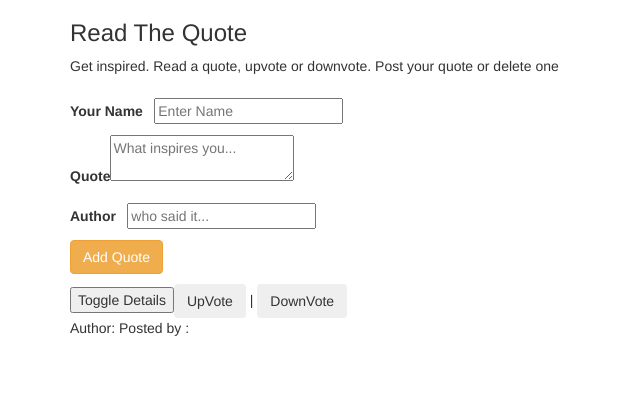
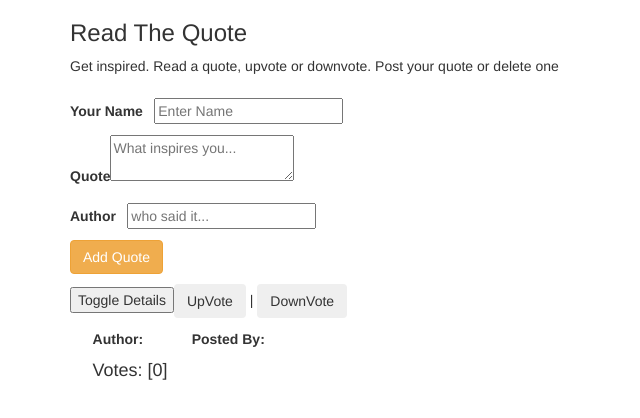
Before and after one commit to COdingaorg/ReadTheQuote, an Angular app: page / in a window 1280 px wide. Shown: the top 418 px of the page, without its empty margins (0-640 px from the left). Built offline with nearby package versions, Linux system fonts and the light colour scheme.

Commit message:
adds initial vote to class and s=displays it to quote details

```diff
--- a/src/app/quote-class.ts
+++ b/src/app/quote-class.ts
@@ -1,5 +1,5 @@
 export class QuoteClass {
-  constructor(public userName:string, public quote:string, public author:string){
-
+  constructor( public userName:string, public quote:string, public author:string, public initialVote:number){
+    this.initialVote = 0
   }
 }
--- a/src/app/quote-form/quote-display/quote-details/quote-details.component.css
+++ b/src/app/quote-form/quote-display/quote-details/quote-details.component.css
@@ -0,0 +1,9 @@
+.noter{
+  font-weight: bold;
+}
+.notee{
+  font-style: italic;
+}
+*{
+  margin: 1%;
+}
--- a/src/app/quote-form/quote-display/quote-details/quote-details.component.html
+++ b/src/app/quote-form/quote-display/quote-details/quote-details.component.html
@@ -1,5 +1,5 @@
 <div id="quoteDetails">
-  <p>{{quoteAuthor}}</p>
-  <!-- <span class="author">Author: <p>{{quoteAuthor}}</p></span> -->
-  <!-- <span class="author">Posted By: <p>{{quotePoster}}</p></span> -->
+  <span class="noter">Author: </span><span class="notee">{{quoteAuthor}}</span>
+  <span class="noter">Posted By: </span><span class="notee">{{quotePoster}}</span>
+  <h4>Votes: [{{quoteVotes}}]</h4>
 </div>
--- a/src/app/quote-form/quote-display/quote-details/quote-details.component.ts
+++ b/src/app/quote-form/quote-display/quote-details/quote-details.component.ts
@@ -8,6 +8,8 @@ import { Component, OnInit, Input } from '@angular/core';
 export class QuoteDetailsComponent implements OnInit {
 
   @Input() quoteAuthor:any;
+  @Input() quotePoster:any;
+  @Input() quoteVotes!:number;
 
   constructor() { }
 
--- a/src/app/quote-form/quote-display/quote-display.component.html
+++ b/src/app/quote-form/quote-display/quote-display.component.html
@@ -1,5 +1,5 @@
 
 <div id="quoteDisplay">
   <p>{{quoteItem}}</p>
-  <button type="submit">Toggle Details</button><span><button class="upvote btn btn-light">UpVote</button> | <button class="downvote btn btn-light">DownVote</button></span>
+  <button type="submit">Toggle Details</button> <span class="voter"><button class="upvote btn btn-light">UpVote</button> | <button class="downvote btn btn-light">DownVote</button></span>
 </div>
--- a/src/app/quote-form/quote-form.component.html
+++ b/src/app/quote-form/quote-form.component.html
@@ -13,5 +13,5 @@
     <button type="submit" class="btn btn-warning">Add Quote</button>
   </form>
 </div>
-<app-quote-display [quoteItem]='newQuoteItem()'></app-quote-display>
-<app-quote-details [quoteAuthor]='quoteDetails()'></app-quote-details>
+<app-quote-display [quoteItem]='newQuoteItem()' ></app-quote-display>
+<app-quote-details [quoteAuthor]='newQuoteAuthor()' [quotePoster]='newQuotePoster()' [quoteVotes]= votes></app-quote-details>
--- a/src/app/quote-form/quote-form.component.ts
+++ b/src/app/quote-form/quote-form.component.ts
@@ -9,7 +9,7 @@ import { QuoteClass } from '../quote-class';
 export class QuoteFormComponent implements OnInit {
 
   //create an initializing class
-  newQuote = new QuoteClass('', '', '');
+  newQuote = new QuoteClass('', '', '', 0);
 
   newQuoteItem(){
     return this.newQuote.quote
@@ -20,9 +20,7 @@ export class QuoteFormComponent implements OnInit {
   newQuotePoster(){
     return this.newQuote.userName
   };
- quoteDetails(){
-  return ("Author: " +this.newQuoteAuthor() + '  Posted by : '+ this.newQuotePoster())
- };
+ votes = this.newQuote.initialVote
   ngOnInit(): void {
   }
 
```
